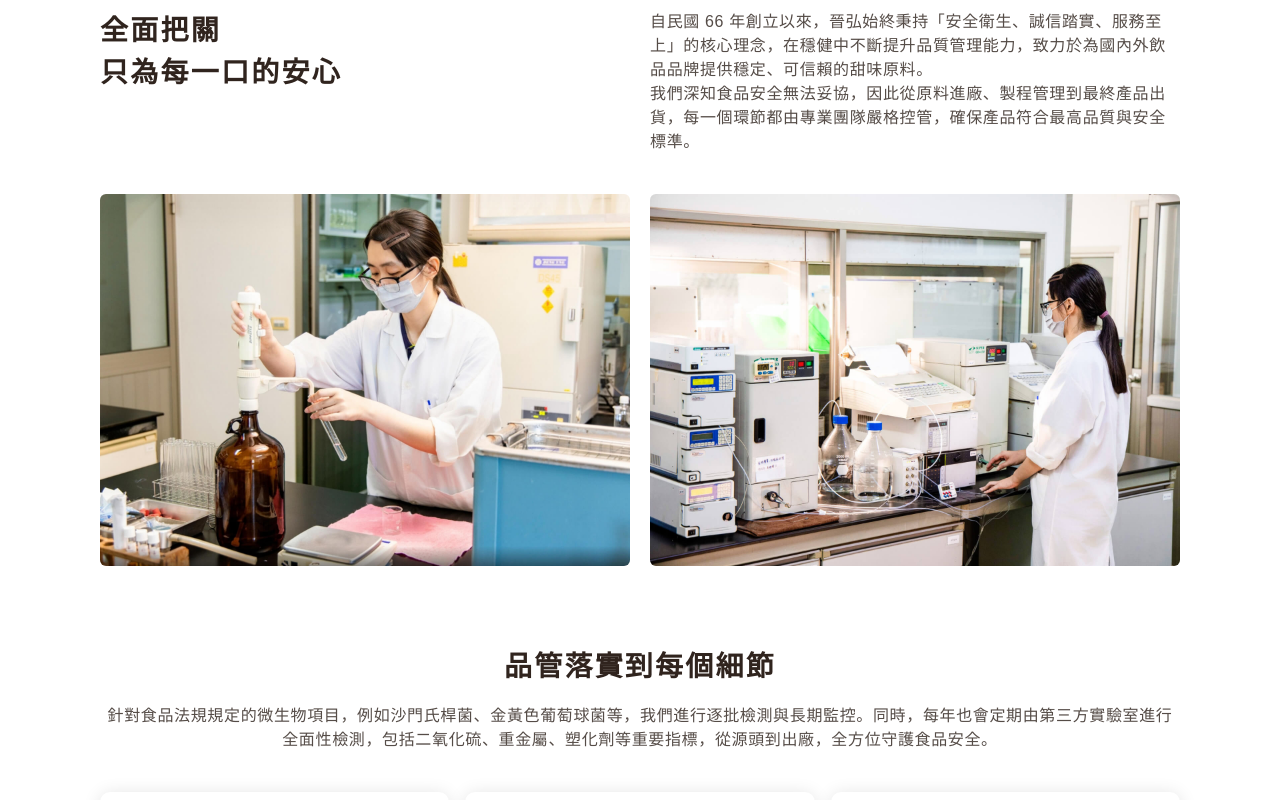
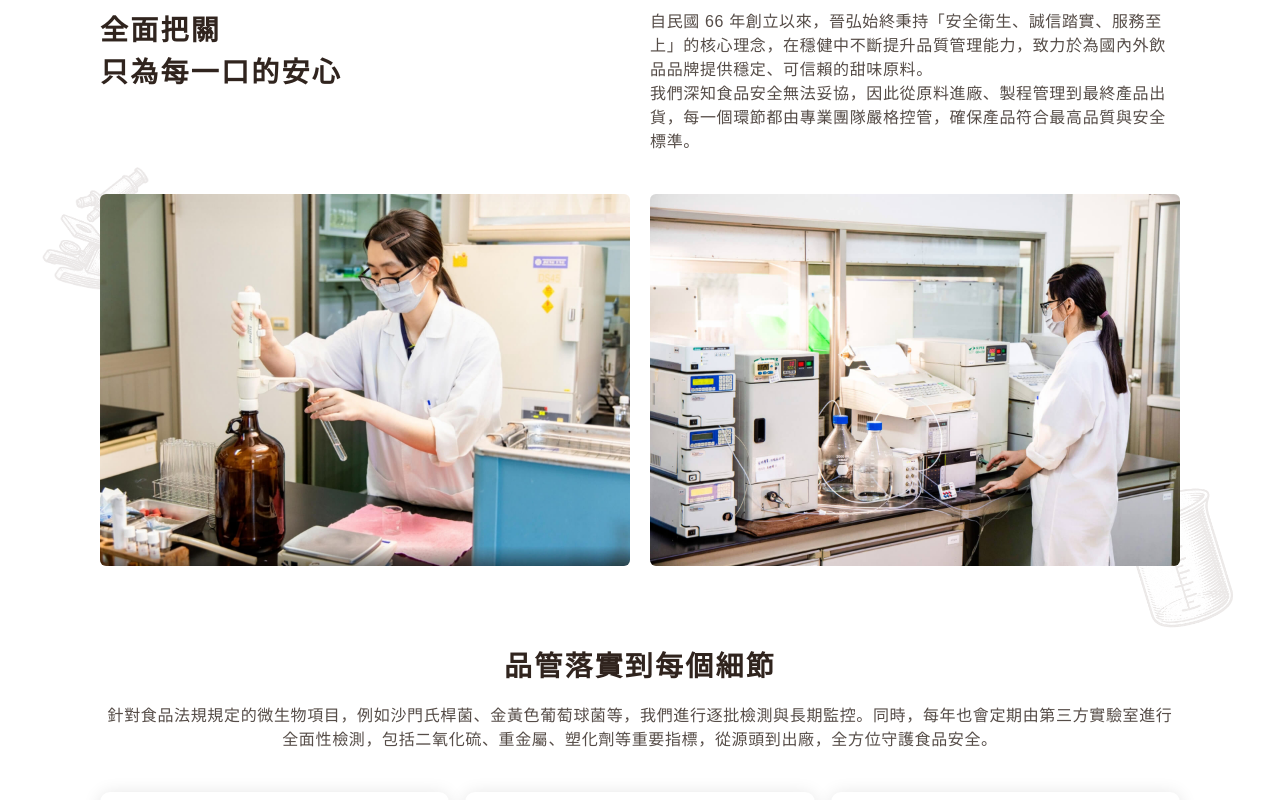
Before and after one commit to j606888/jinnhorng, a Next.js app: page /quality/control in a window 1280 px wide. Shown: the part 580-1380 px from the top of the page. Built offline with nearby package versions, Linux system fonts and the light colour scheme.

Commit message:
Add illastrator

```diff
--- a/src/features/QualityPage/Control.jsx
+++ b/src/features/QualityPage/Control.jsx
@@ -26,7 +26,7 @@ const Control = () => {
     <>
       <Navbar white />
       <Hero />
-      <section>
+      <section className="relative">
         <div className="flex gap-2 px-5 py-4 text-sm tracking-[0.84px] font-normal text-[#30241E] md:px-10 lg:px-15 max-w-[1080px] mx-auto xl:px-0">
           <span>首頁</span>
           <span>{">"}</span>
@@ -49,16 +49,20 @@ const Control = () => {
             </p>
           </div>
           <div className="flex flex-col gap-5 md:flex-row items-center justify-center">
+            <div className="w-full max-w-[500px] rounded-[6px] overflow-hidden xl:max-w-none">
               <img
                 src="/images/quality/lab-1.jpg"
                 alt="lab-1"
-              className="w-full max-w-[500px] rounded-[6px] overflow-hidden xl:max-w-none"
+                className="w-full hover:scale-102 transition-all duration-500"
               />
+            </div>
+            <div className="w-full max-w-[500px] rounded-[6px] overflow-hidden xl:max-w-none">
               <img
                 src="/images/quality/lab-2.jpg"
                 alt="lab-2"
-              className="w-full max-w-[500px] rounded-[6px] overflow-hidden xl:max-w-none"
+                className="w-full hover:scale-102 transition-all duration-500"
               />
+            </div>
           </div>
         </div>
         <div className="px-5 py-15 text-center md:px-10 lg:px-15 lg:py-20 max-w-[1080px] mx-auto xl:px-0">
@@ -68,11 +72,11 @@ const Control = () => {
           <p className="text-deep-brown/[0.82] tracking-[0.64px] mb-10">
             針對食品法規規定的微生物項目，例如沙門氏桿菌、金黃色葡萄球菌等，我們進行逐批檢測與長期監控。同時，每年也會定期由第三方實驗室進行全面性檢測，包括二氧化硫、重金屬、塑化劑等重要指標，從源頭到出廠，全方位守護食品安全。
           </p>
-          <div className="flex flex-col gap-4 md:flex-row">
+          <div className="flex flex-col gap-4 items-center justify-center md:items-stretch md:flex-row ">
             {CONTROL_DATA.map((item) => (
               <div
                 key={item.title}
-                className="flex flex-col w-full gap-3 px-7 py-10 rounded-[10px] bg-white shadow-[0_2px_18px_0_rgba(0,0,0,0.12)]"
+                className="flex flex-col w-full max-w-[500px] gap-3 px-7 py-10 rounded-[10px] bg-white shadow-[0_2px_18px_0_rgba(0,0,0,0.12)]"
               >
                 <img
                   src={item.image}
@@ -89,6 +93,8 @@ const Control = () => {
             ))}
           </div>
         </div>
+        <img src="/images/quality/micro.png" alt="micro" className="hidden md:block absolute left-0 top-[219px] w-[160px] -z-10 lg:top-[248px] lg:w-[200px]" />
+        <img src="/images/quality/cup.png" alt="cup" className="hidden md:block absolute right-0 top-[484px] w-[153px] -z-10 lg:top-[531px] lg:w-[200px] xl:top-[582px]" />
       </section>
       <section className="px-5 py-15 bg-[#F7F3F2] text-center">
         <h3 className="text-deep-brown text-[28px] font-bold tracking-[2.24px] mb-4">
```
Lines whose indentation alone changed are shown as unchanged.
